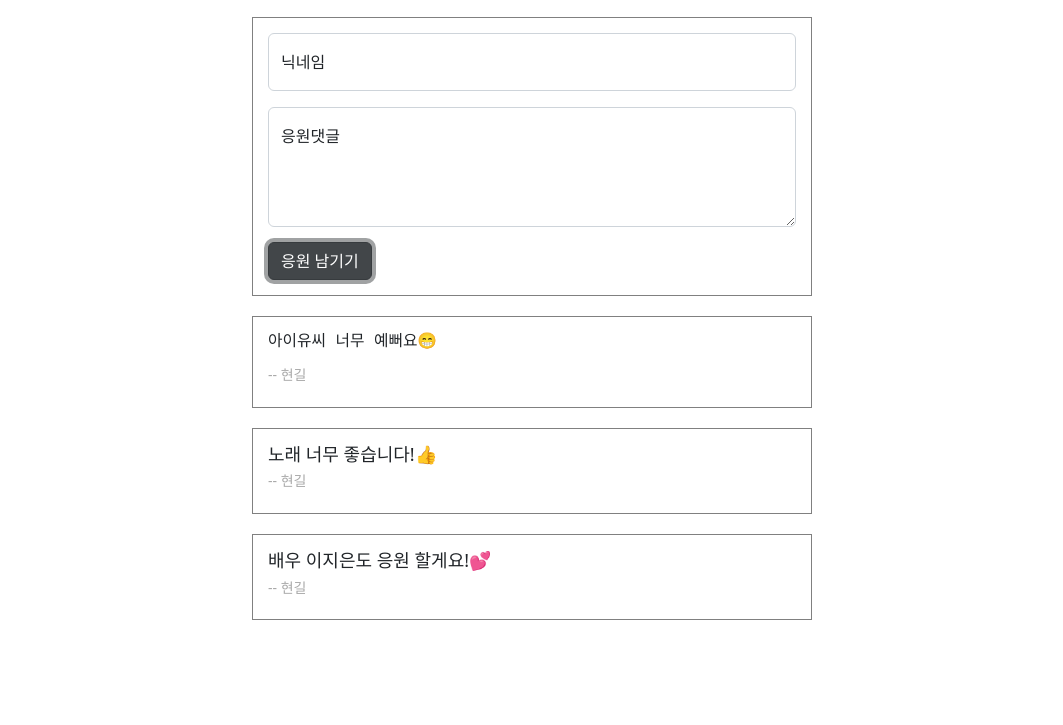
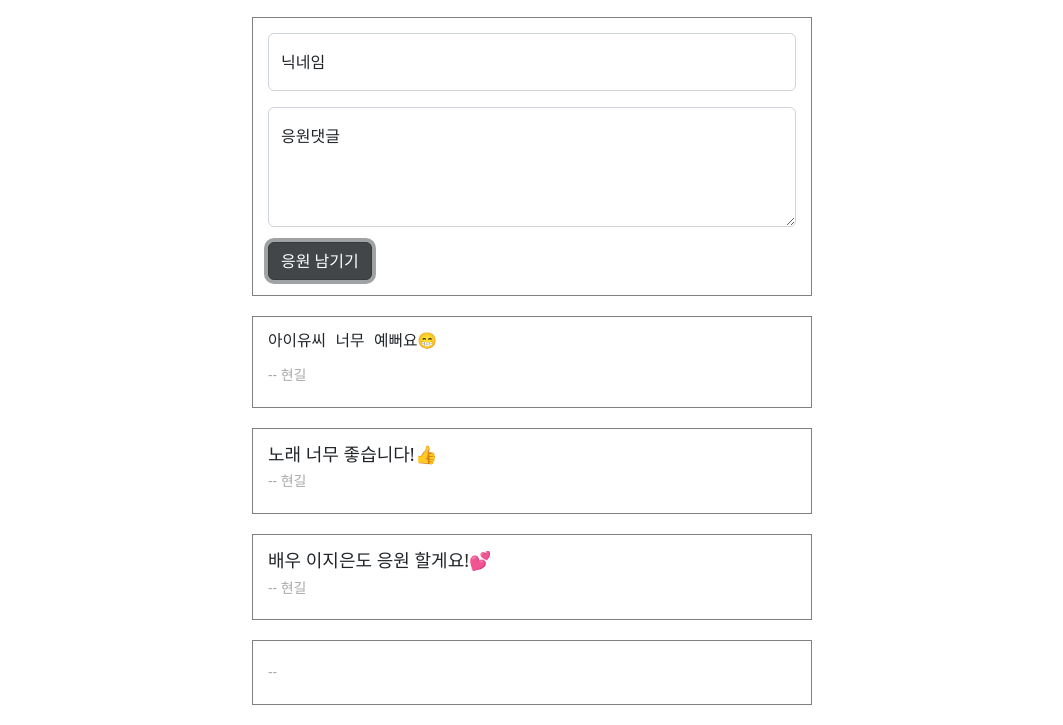
Before and after one commit to banhyungil/sparta, a plain HTML site: page fanDiary.html in a window 1280 px wide. Both pictures are taken after a click on the button "응원 남기기". Shown: the part 203-928 px from the top of the page, without its empty margins (108-1171 px from the left). Before the commit the page ends 843 px from the top, so only its background shows below. Drawn offline with nearby package versions, Linux system fonts and the light colour scheme; a web font is replaced by a local one.

Commit message:
응원 남기기 버튼 구현 완료

```diff
--- a/fanDiary.html
+++ b/fanDiary.html
@@ -6,7 +6,7 @@
 
     <link href="https://cdn.jsdelivr.net/npm/bootstrap@5.2.0/dist/css/bootstrap.min.css" rel="stylesheet" integrity="sha384-gH2yIJqKdNHPEq0n4Mqa/HGKIhSkIHeL5AyhkYV8i59U5AR6csBvApHHNl/vI1Bx" crossorigin="anonymous">
     <script src="https://cdn.jsdelivr.net/npm/bootstrap@5.2.0/dist/js/bootstrap.bundle.min.js" integrity="sha384-A3rJD856KowSb7dwlZdYEkO39Gagi7vIsF0jrRAoQmDKKtQBHUuLZ9AsSv4jD4Xa" crossorigin="anonymous"></script>
-
+    <script src="https://code.jquery.com/jquery-3.6.0.min.js" integrity="sha256-/xUj+3OJU5yExlq6GSYGSHk7tPXikynS7ogEvDej/m4=" crossorigin="anonymous"></script>
     <style>
         @import url('https://fonts.googleapis.com/css2?family=Black+Han+Sans&family=Nanum+Gothic&family=Nanum+Gothic+Coding:wght@400;700&display=swap');
         .title {
@@ -54,6 +54,9 @@
        }
 
        article .userNm {
+           /* <property> <duration> <timing-function> <delay>
+           property : 속성값 명시, all로 설정시 모든 속성에 적용
+           */
            transition: color .4s ease;
        }
        article .userNm {
@@ -62,13 +65,49 @@
        }
        .sect-comment > article:hover > .comment{
            font-weight: bolder;
-           box-shadow: inset 600px 0 0 #fff685;       /* inset | offset-x | offset-y | color */
+           /* inset | offset-x | offset-y | color
+           inset : 안에서 그림자가 드리운다
+           */
+           box-shadow: inset 600px 0 0 #fff685;
        }
        .sect-comment > article:hover > .userNm{
            color: #fa985a;
            font-weight: bold;
        }
     </style>
+    <script>
+        $("document").ready(init);          // test용, console 출력하여 데이터 확인
+        function init() {
+        }
+
+        function addCheer() {
+            // 1. element 생성
+            let userNm = $("#userNm").val();
+            let comment = $("#comment").val();
+            let newArticle = createCheer(userNm, comment);
+
+            // 2. element append
+            $(".sect-comment").append(newArticle);
+        }
+
+        /**
+         *
+         * @param userNm
+         * @param comment
+         * @returns {Element}
+         */
+        function createCheer(userNm, comment) {
+            // 1. 기존 article 복제
+            let cpArticle = document.querySelector(".sect-comment > article");
+            let newArticle = document.importNode(cpArticle, true);
+
+            // 2. 복제된 article에 값 설정
+            newArticle.querySelector("h4").innerText = comment;
+            newArticle.querySelector("h5").innerText = "-- " + userNm;
+
+            return newArticle;
+        }
+    </script>
 </head>
 <body>
     <section class="title">
@@ -84,7 +123,7 @@
               <textarea class="form-control" placeholder="Leave a comment here" id="comment"></textarea>
               <label for="comment">응원댓글</label>
             </div>
-            <button type="button" class="btn btn-dark">응원 남기기</button>
+            <button type="button" class="btn btn-dark" onclick="addCheer()">응원 남기기</button>
         </section>
         <section class="sect-comment">
             <article>
```
Also changed, not shown: myCinema.html (renamed from index.html).
